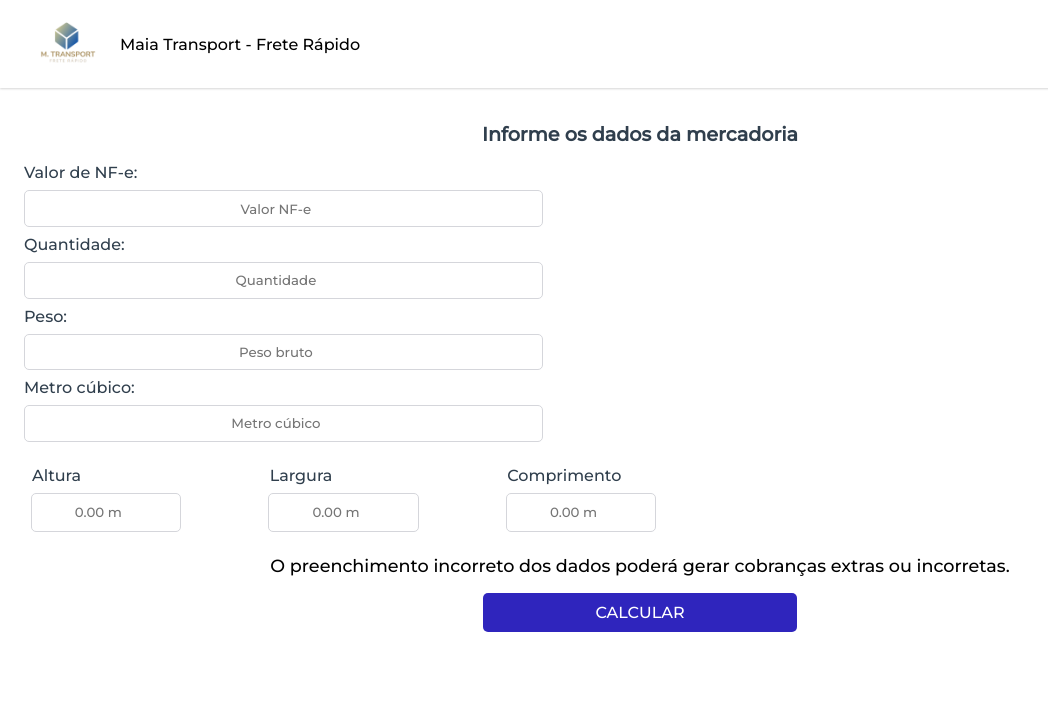
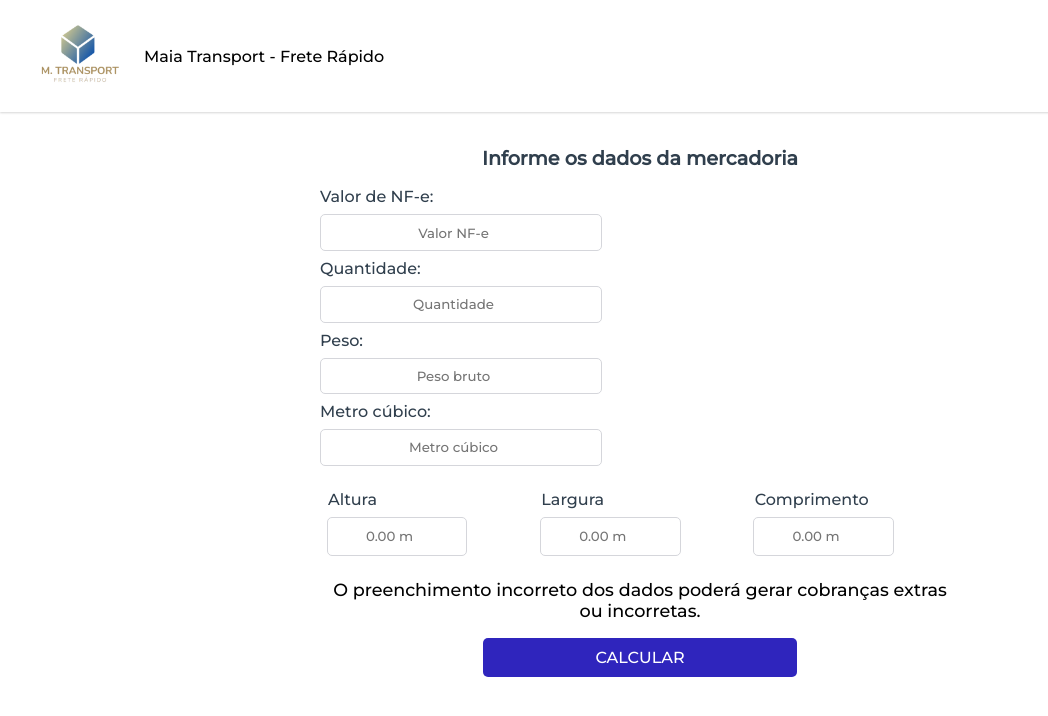
Before and after one commit to elieljuniorm/maia-transport, a React (Create React App) app: page / in a window 1280 px wide. Shown: the top 716 px of the page, without its empty margins (0-1048 px from the left). Built offline with nearby package versions, Linux system fonts and the light colour scheme.

Commit message:
reponsividade finalizada

```diff
--- a/src/componente/Calculadora.module.css
+++ b/src/componente/Calculadora.module.css
@@ -1,11 +1,11 @@
-html{
+html {
   background-color: rgb(255, 255, 255);
 }
 h1 {
   font-size: 1.2em;
   text-align: center;
   margin: 0.5em 0 0.5em 0;
-  color: #303F4D;
+  color: #303f4d;
 }
 label {
   display: block;
@@ -25,7 +25,7 @@ form {
 }
 input {
   width: 40%;
-  padding: 0.7em .9em;
+  padding: 0.7em 0.9em;
   border: 1px solid rgb(213, 214, 219);
   border-radius: 5px;
   text-align: center;
@@ -43,9 +43,9 @@ input::placeholder {
 }
 .medidas {
   display: flex;
-  margin: .5em;
+  margin: 0.5em;
   width: 40%;
-  padding: .8em 2em;
+  padding: 0.8em 2em;
 }
 .tituloMedidas {
   margin: 0.5em;
@@ -61,7 +61,7 @@ input::placeholder {
   border: none;
   background: rgb(47, 37, 189);
   border-radius: 5px;
-  padding: .6em 7em;
+  padding: 0.6em 7em;
   color: white;
 }
 .botaoCalcular:hover {
@@ -73,3 +73,11 @@ input::placeholder {
   font-size: 1.1em;
   text-align: center;
 }
+
+@media only screen and (min-width: 600px) and (max-width: 2560px) /* Tablet/Ipad Pro/Desktop */ {
+  main {
+    padding: 1.5em 2em;
+    width: 50%;
+    margin: auto;
+  }
+}
--- a/src/componente/header/Header.module.css
+++ b/src/componente/header/Header.module.css
@@ -6,7 +6,7 @@
   align-items: center;
 }
 .perfilFoto {
-  width: 3.5em;
+  width: 5em;
   display: block;
   padding: 0 1.5em;
 }
```
